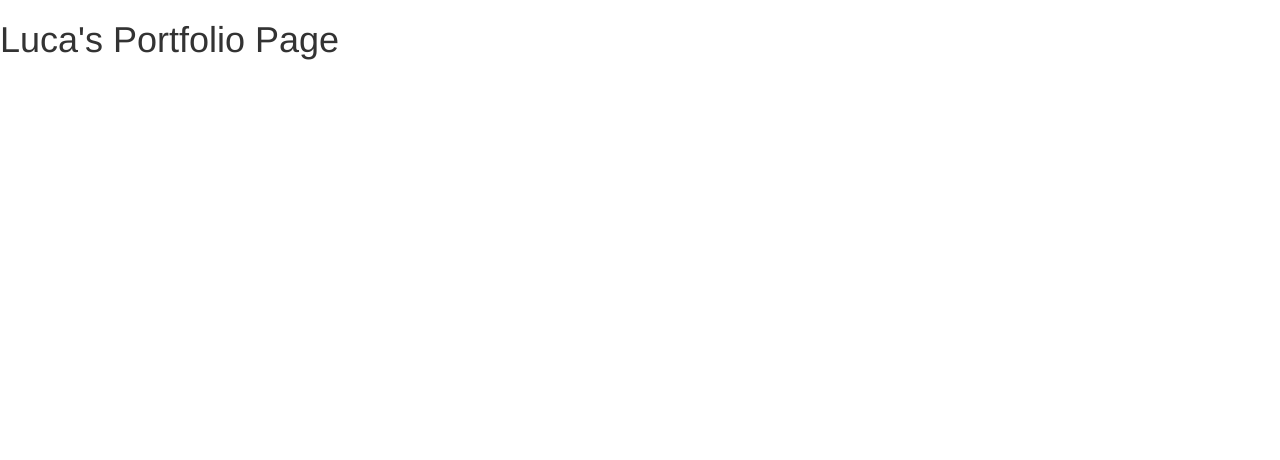
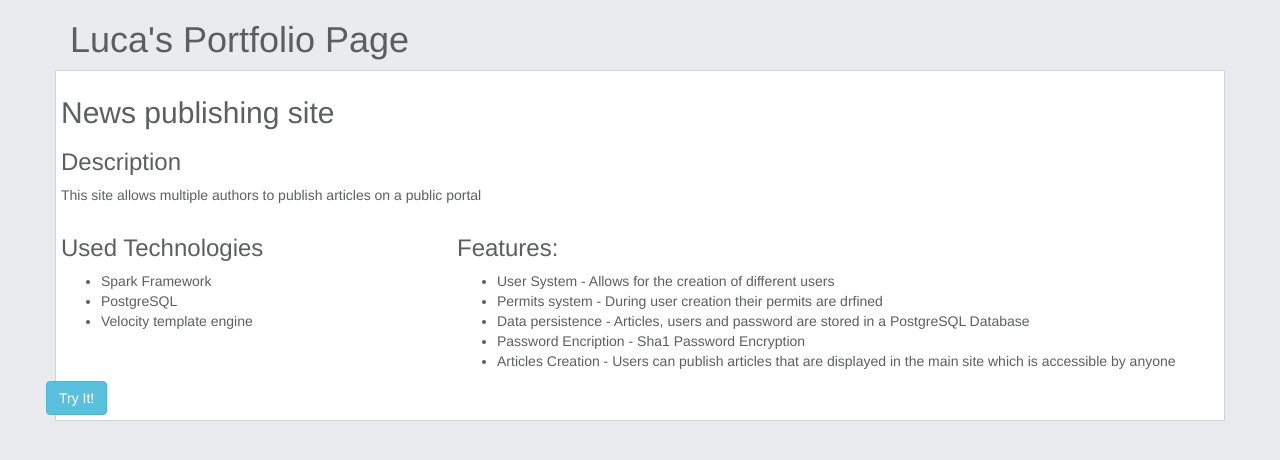
Before and after one commit to LucaIta/Portfolio-Page, a plain HTML site: page index.html in a window 1280 px wide. Drawn offline with Linux system fonts and the light colour scheme.

Commit message:
add box for news_site project and styling

```diff
--- a/css/styles.css
+++ b/css/styles.css
@@ -0,0 +1,10 @@
+body {
+  background-color: #e9ebee;
+  color: #5d5e5f;
+}
+
+.box {
+  background-color: white;
+  border: 1px solid #d1d3d6;
+  padding: 5px;
+}
--- a/index.html
+++ b/index.html
@@ -6,6 +6,34 @@
     <link rel="stylesheet" href="css/styles.css" type="text/css">
   </head>
   <body>
-    <h1>Luca's Portfolio Page</h1>
+    <div class="container">
+      <h1>Luca's Portfolio Page</h1>
+      <div class="row newsSite box">
+        <h2>News publishing site</h2>
+        <h3>Description</h3>
+        <p>This site allows multiple authors to publish articles on a public portal</p>
+        <div class="row">
+          <div class="col-md-4">
+            <h3>Used Technologies</h3>
+            <ul>
+              <li>Spark Framework</li>
+              <li>PostgreSQL</li>
+              <li>Velocity template engine</li>
+            </ul>
+          </div>
+          <div class="col-md-8">
+            <h3>Features:</h3>
+            <ul>
+              <li>User System - Allows for the creation of different users</li>
+              <li>Permits system - During user creation their permits are drfined</li>
+              <li>Data persistence - Articles, users and password are stored in a PostgreSQL Database</li>
+              <li>Password Encription - Sha1 Password Encryption</li>
+              <li>Articles Creation - Users can publish articles that are displayed in the main site which is accessible by anyone</li>
+            </ul>
+          </div>
+          <button type="button" class="btn btn-info">Try It!</button>
+        </div>
+      </div>
+    </div>
   </body>
 </html>
```
